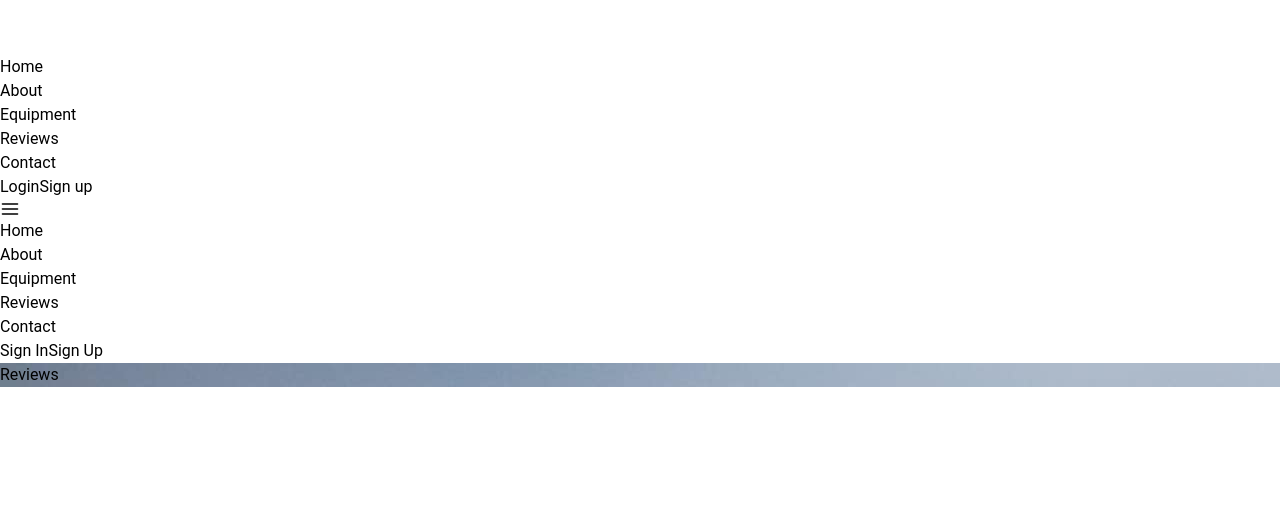
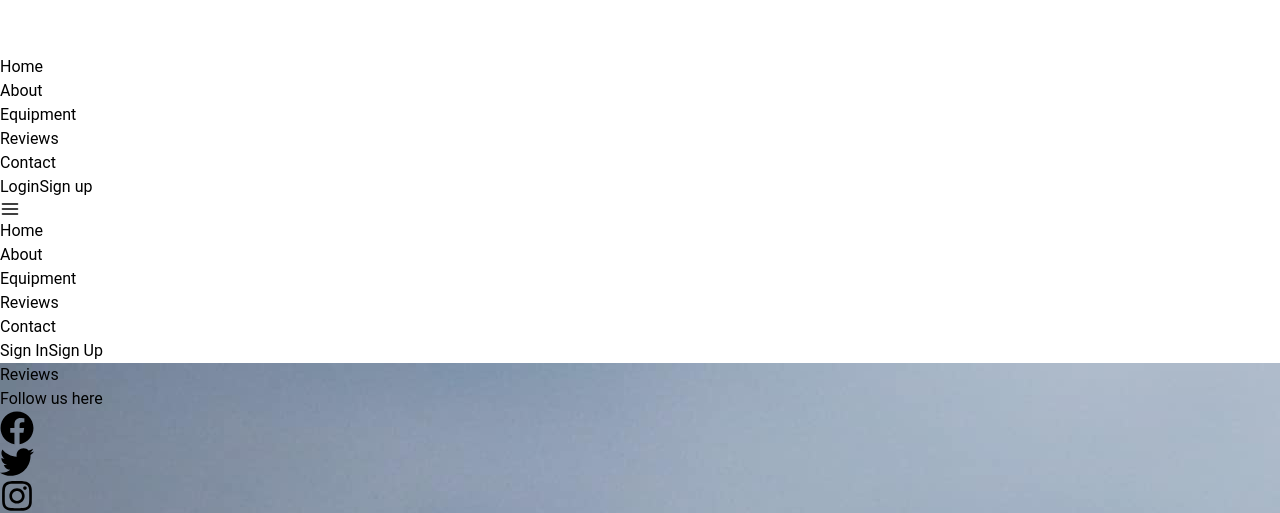
Before and after one commit to Petrikur/lenslease, a React (Vite) app: page /reviews in a window 1280 px wide. Shown: the part 1225-1738 px from the top of the page. Before the commit the page ends 1612 px from the top, so only its background shows below. Built offline with nearby package versions, Linux system fonts and the light colour scheme.

Commit message:
add socials and fix style

```diff
--- a/src/components/Hero.jsx
+++ b/src/components/Hero.jsx
@@ -19,7 +19,7 @@ export const Hero = () => {
             <Link className="heroButton bg-red-500 hover:bg-red-600 ">
               <FaUser size={20} className="mr-2" /> Sign Up
             </Link>
-            <Link className="heroButton bg-gray-300 hover:bg-gray-400  ">
+            <Link to={"about"} className="heroButton bg-gray-300 hover:bg-gray-400  ">
               <FaInfoCircle size={20} className="mr-2" /> Learn More
             </Link>
           </div>
--- a/src/components/PageBanner.jsx
+++ b/src/components/PageBanner.jsx
@@ -1,23 +1,22 @@
 import React from "react";
 import bga from "../assets/images/bga.jpg";
 import "./divider.css";
+import { Socials } from "../components/Socials";
 
 export const PageBanner = ({ name }) => {
   return (
     <>
       <div
-        className="relative w-full h-[700px] bg-cover bg-center "
+        className="relative w-full h-[400px] lg:h-[700px] bg-cover bg-center  "
         style={{
           backgroundImage: `url(${bga})`,
         }}
       >
-        <div
-          className="absolute inset-0 flex bg-white bg-opacity-60"
-          // style={{ backdropFilter: "blur(4px)" }}
-        >
-          <div className="">
-            <h1 className="font-semibold text-3xl md:text-6xl  md:pl-64  md:pt-64 ">{name}</h1>
-          </div>
+        <div className="absolute inset-0  bg-white bg-opacity-70">
+          <h1 className="font-semibold pt-36 text-center text-3xl md:text-left  md:text-6xl md:pl-[400px] md:pt-64">
+            {name}
+          </h1>
+          <Socials />
         </div>
 
         {/* divider */}
@@ -37,6 +36,7 @@ export const PageBanner = ({ name }) => {
       </div>
     </>
   );
+  a;
 };
 
 export default PageBanner;
--- /dev/null
+++ b/src/components/Socials.jsx
@@ -0,0 +1,28 @@
+import React from "react";
+import { FaFacebook, FaTwitter, FaInstagram } from "react-icons/fa";
+export const Socials = () => {
+  return (
+    <div className="mt-10 flex justify-center md:justify-start pt-6 md:pl-[400px]">
+      <div className="text-xl font-semibold ">Follow us here </div>
+
+      <a target="_blank" href="https://www.facebook.com">
+        <FaFacebook
+          size={34}
+          className="ml-4 text-2xl mr-4 text-blue-600 hover:text-blue-800"
+        />
+      </a>
+      <a target="_blank" href="https://www.twitter.com">
+        <FaTwitter
+          size={34}
+          className="text-2xl mr-4 text-blue-400 hover:text-blue-600"
+        />
+      </a>
+      <a target="_blank" href="https://www.instagram.com">
+        <FaInstagram
+          size={34}
+          className="text-2xl mr-4 text-pink-600 hover:text-pink-800"
+        />
+      </a>
+    </div>
+  );
+};
--- a/src/index.css
+++ b/src/index.css
@@ -11,8 +11,16 @@
     @apply font-bold py-3 px-8 rounded flex items-center text-white  gap-2;
   }
 }
+
+@layer utilities {
+  .clipImg {
+    clip-path: polygon(0 100%, 100% 0, 100% 100%);
+  }
+
+}
+
 body {
-  font-family: 'Roboto', sans-serif;
+  font-family: "Roboto", sans-serif;
 }
 /*
 :root {
--- a/src/pages/About.jsx
+++ b/src/pages/About.jsx
@@ -1,7 +1,5 @@
 import React from "react";
-
 import { PageBanner } from "../components/PageBanner";
-
 import storeImg from "../assets/images/store.jpg";
 
 export const About = () => {
@@ -9,16 +7,17 @@ export const About = () => {
     <>
       <PageBanner name={"About"} />
 
-      <section>
-        <h2 className="text-4xl mt-36 text-center mb-10">About the company</h2>
+      <section className="text-center lg:text-center">
+        <h2 className="text-4xl mt-36 mb-10">About the company</h2>
 
-        <div className="flex items-center mt-12 lg:flex-row justify-center gap-20  ">
-          <div className="flex flex-col text-center justify-center items-center">
-            <h2 className="text-6xl mb-2">Rent your eqs here</h2>
-            <p className="text-2xl">lorem loren lorem </p>
-            <p className="text-2xl">lorem loren lorem </p>
+        <div className="flex flex-col items-center justify-center mt-12 lg:flex-row lg:justify-center lg:gap-8">
+          <img src={storeImg} alt="Store" className="w-2/3 lg:w-1/3 mb-8 lg:mb-0" />
+          <div className="flex flex-col justify-center items-center lg:w-1/3">
+
+            <h2 className="text-6xl mb-6">Rent your eqs here</h2>
+            <p className="text-2xl">lorem loren lorem</p>
+            <p className="text-2xl">lorem loren lorem</p>
           </div>
-          <img src={storeImg} />
         </div>
       </section>
     </>
```
